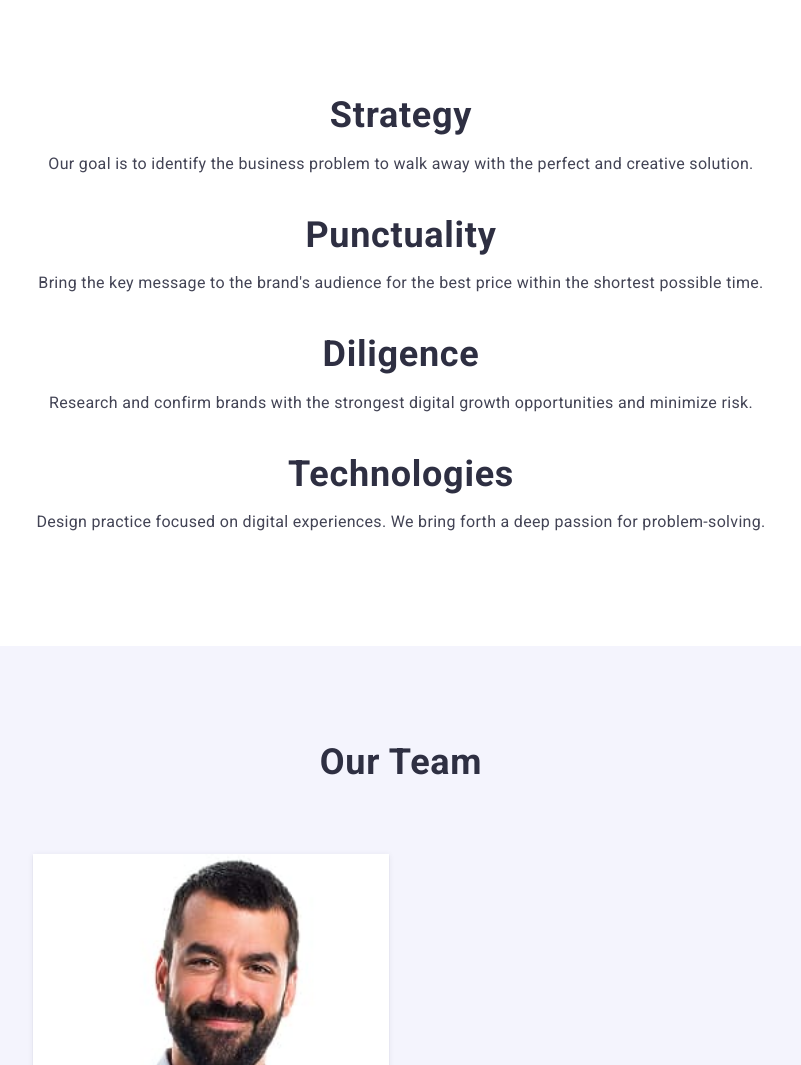
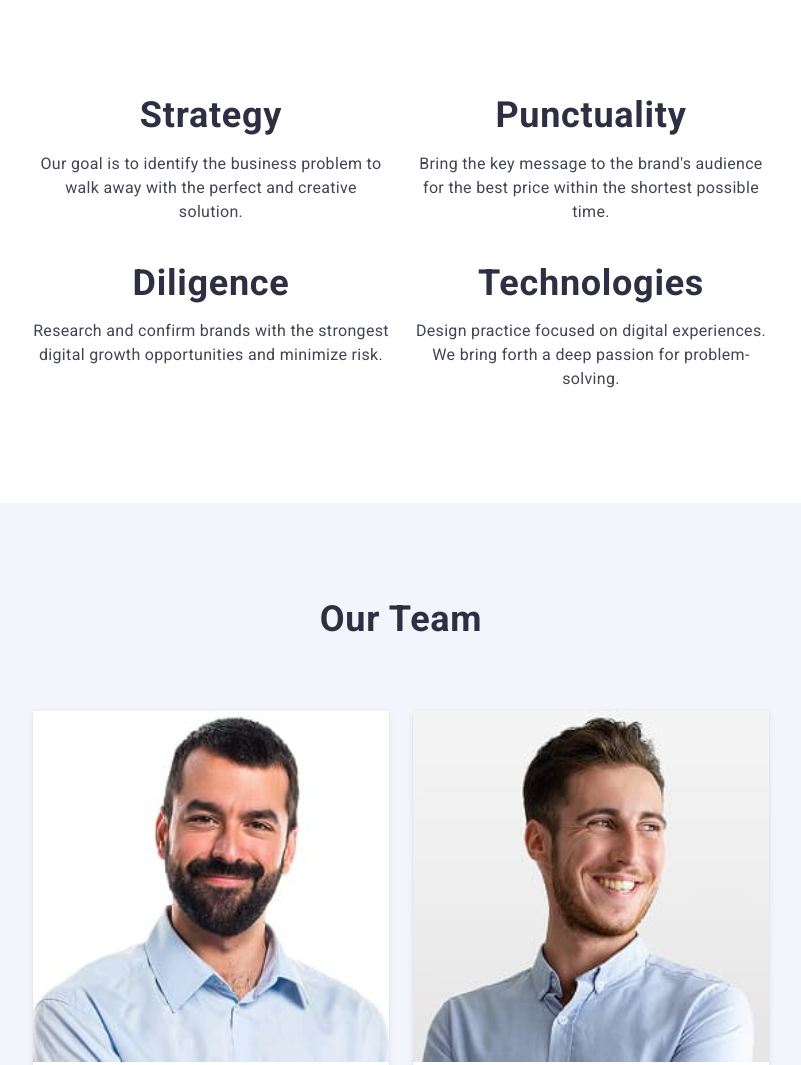
Before and after one commit to Maksim3838/goit-markup-hw-06, a plain HTML site: page index.html in a window 1280 px wide. Shown: the top 1065 px of the page, without its empty margins (239-1040 px from the left). Drawn offline with nearby package versions, Linux system fonts and the light colour scheme.

Commit message:
text55555

```diff
--- a/css/styles.css
+++ b/css/styles.css
@@ -956,6 +956,18 @@ fill: #2e2f42;
 gap: 24px;
 
 }
+ .features-item {
+width: calc((100% - 24px) / 2);
+ }
+.features-item-text {
+  font-weight: 500;
+font-size: 16px;
+line-height: 1.5;
+letter-spacing: 0.02em;
+color: #434455;
+}
+
+
 
        /* feat-section */
  .feat-section {
@@ -1000,7 +1012,10 @@ width: 264px;
 background: #fff;
 
  }
-
+.feat-section-tu {
+  flex-wrap: wrap;
+  display: flex;
+}
 
 
        /* ourportfolio */
```
